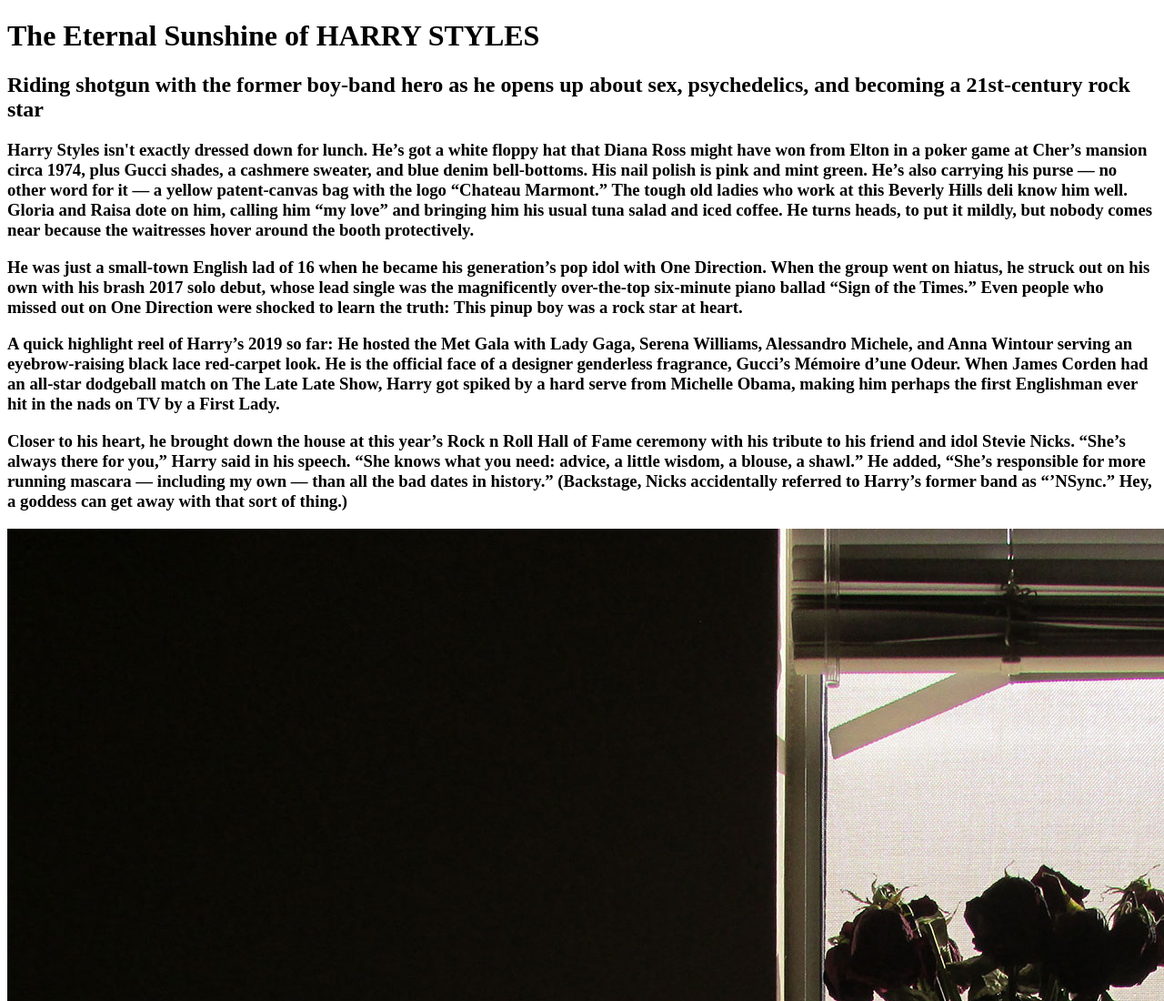
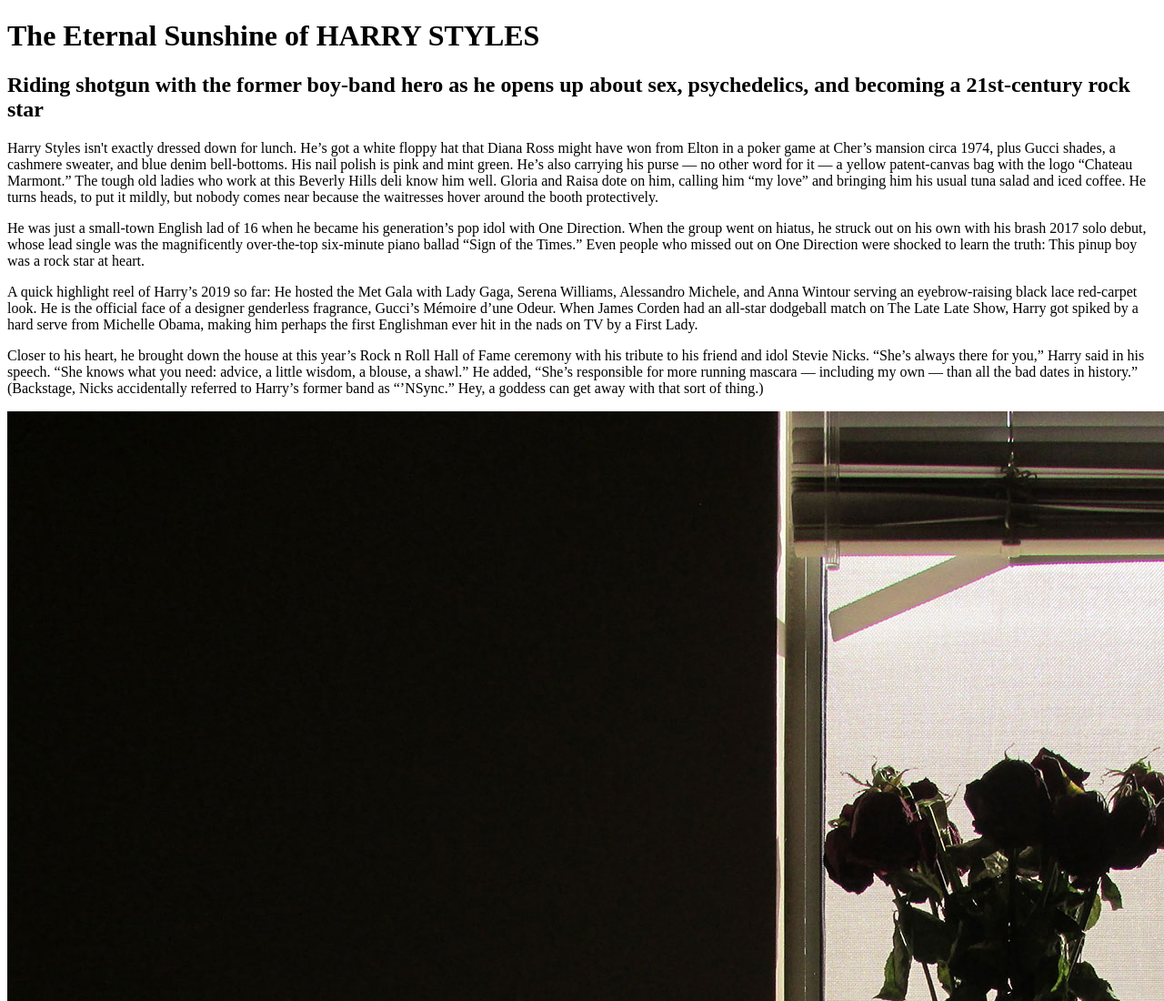
Before and after one commit to mepelayo/gra321-f19, a plain HTML site: page project3/index.html in a window 1280 px wide. Shown: the top 1100 px of the page at 91% size. Drawn offline with Linux system fonts and the light colour scheme.

Commit message:
correct to <p> tag

```diff
--- a/project3/index.html
+++ b/project3/index.html
@@ -6,14 +6,10 @@
 <body>
     <h1>The Eternal Sunshine of HARRY STYLES</h1>
     <h2>Riding shotgun with the former boy-band hero as he opens up about sex, psychedelics, and becoming a 21st-century rock star</h2>
-    <h3>Harry Styles isn't exactly dressed down for lunch. He’s got a white floppy hat that Diana Ross might    have won from Elton in a poker game at Cher’s mansion circa 1974, plus Gucci shades, a cashmere sweater, and blue denim bell-bottoms. His nail polish is pink and mint green. He’s also carrying his purse — no other word for it — a yellow patent-canvas bag with the logo “Chateau Marmont.” The tough old ladies who work at this Beverly Hills deli know him well. Gloria and Raisa dote on him, calling him “my love” and bringing him his usual tuna salad and iced coffee. He turns heads, to put it mildly, but nobody comes near because the waitresses hover around the booth protectively.</h3>
-
-    <h3>He was just a small-town English lad of 16 when he became his generation’s pop idol with One Direction. When the group went on hiatus, he struck out on his own with his brash 2017 solo debut, whose lead single was the magnificently over-the-top six-minute piano ballad “Sign of the Times.” Even people who missed out on One Direction were shocked to learn the truth: This pinup boy was a rock star at heart.</h3>
-
-    <h3>A quick highlight reel of Harry’s 2019 so far: He hosted the Met Gala with Lady Gaga, Serena Williams, Alessandro Michele, and Anna Wintour serving an eyebrow-raising black lace red-carpet look. He is the official face of a designer genderless fragrance, Gucci’s Mémoire d’une Odeur. When James Corden had an all-star dodgeball match on The Late Late Show, Harry got spiked by a hard serve from Michelle Obama, making him perhaps the first Englishman ever hit in the nads on TV by a First Lady.</h3>
-
-    <h3>Closer to his heart, he brought down the house at this year’s Rock n Roll Hall of Fame ceremony with his tribute to his friend and idol Stevie Nicks. “She’s always there for you,” Harry said in his speech. “She knows what you need: advice, a little wisdom, a blouse, a shawl.” He added, “She’s responsible for more running mascara — including my own — than all the bad dates in history.” (Backstage, Nicks accidentally referred to Harry’s former band as “’NSync.” Hey, a goddess can get away with that sort of thing.)</h3>
-
+    <p>Harry Styles isn't exactly dressed down for lunch. He’s got a white floppy hat that Diana Ross might have won from Elton in a poker game at Cher’s mansion circa 1974, plus Gucci shades, a cashmere sweater, and blue denim bell-bottoms. His nail polish is pink and mint green. He’s also carrying his purse — no other word for it — a yellow patent-canvas bag with the logo “Chateau Marmont.” The tough old ladies who work at this Beverly Hills deli know him well. Gloria and Raisa dote on him, calling him “my love” and bringing him his usual tuna salad and iced coffee. He turns heads, to put it mildly, but nobody comes near because the waitresses hover around the booth protectively.</p>
+    <p>He was just a small-town English lad of 16 when he became his generation’s pop idol with One Direction. When the group went on hiatus, he struck out on his own with his brash 2017 solo debut, whose lead single was the magnificently over-the-top six-minute piano ballad “Sign of the Times.” Even people who missed out on One Direction were shocked to learn the truth: This pinup boy was a rock star at heart.</p>
+    <p>A quick highlight reel of Harry’s 2019 so far: He hosted the Met Gala with Lady Gaga, Serena Williams, Alessandro Michele, and Anna Wintour serving an eyebrow-raising black lace red-carpet look. He is the official face of a designer genderless fragrance, Gucci’s Mémoire d’une Odeur. When James Corden had an all-star dodgeball match on The Late Late Show, Harry got spiked by a hard serve from Michelle Obama, making him perhaps the first Englishman ever hit in the nads on TV by a First Lady.</p>
+    <p>Closer to his heart, he brought down the house at this year’s Rock n Roll Hall of Fame ceremony with his tribute to his friend and idol Stevie Nicks. “She’s always there for you,” Harry said in his speech. “She knows what you need: advice, a little wisdom, a blouse, a shawl.” He added, “She’s responsible for more running mascara — including my own — than all the bad dates in history.” (Backstage, Nicks accidentally referred to Harry’s former band as “’NSync.” Hey, a goddess can get away with that sort of thing.)</p>
     <img src="img/flower-silhouette.jpg" alt="portrait of flower silhouette in windowsill" />
     <a href="../index.html" title="Course Home Page">Back to Course Home Page</a>
 </body>
```
